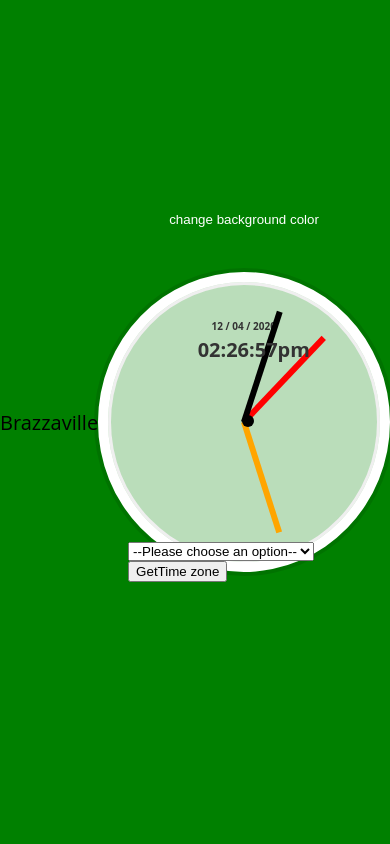
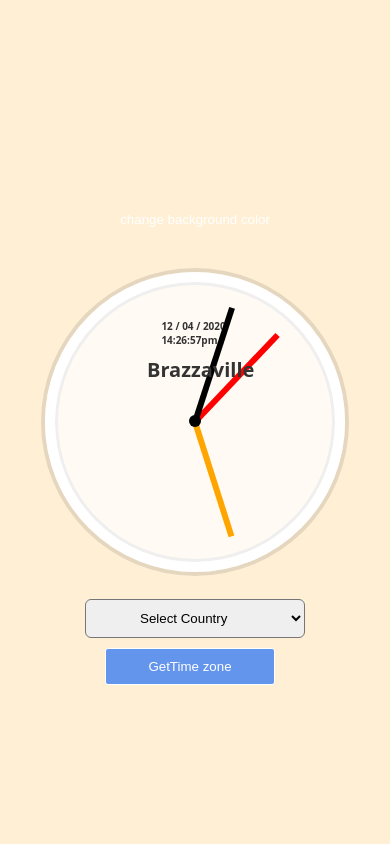
Before and after one commit to wolel/Horologe.index.php, a PHP site: page /?timezone=Brazzaville in a window 390 px wide. Run offline with PHP 8.4, Linux system fonts and the light colour scheme.

Commit message:
horologe: - Random color modify - timezone ok - select timezone ok - responsive ok

```diff
--- a/index.php
+++ b/index.php
@@ -1,16 +1,27 @@
 <meta name="viewport" content="width=device-width" />
 <link rel="stylesheet" href="style.css">
 
+
 <?php
-date_default_timezone_set("Europe/Brussels");
 
-if ($_GET['timezone'] == date_default_timezone_set("Africa/Brazzaville")){
-    date_default_timezone_set("Africa/Brazzaville");
-    echo "<p >". $_GET['timezone']."</p>";
-}elseif ($_GET['timezone']=== date_default_timezone_set('America/Costa_Rica')){
-    date_default_timezone_set('America/Costa_Rica');
-    echo "<p>". $_GET['timezone']."</p>";
+$currentDateTime = '22:15:00';
+$DateTime = date('H:i:s');
+
+function getMyTimeZone(){
+
+    if($_GET['timezone'] === 'Shanghai' ) {
+        date_default_timezone_set("Asia/Shanghai");
+        echo "<p>".$_GET['timezone']."</p>";
+    }elseif($_GET['timezone'] == 'Brazzaville'){
+        date_default_timezone_set("Africa/Brazzaville");
+        echo "<p>".$_GET['timezone']."</p>";
+    }elseif($_GET['timezone'] === 'Brussels'){
+           date_default_timezone_set("Europe/Brussels");
+        echo "<p>".$_GET['timezone']."</p>";
+    }
 }
+
+
 ?>
 
 
@@ -18,8 +29,8 @@ if ($_GET['timezone'] == date_default_timezone_set("Africa/Brazzaville")){
 
 <div class="clock">
     <div class="clock-face">
-        <h1><?php echo date("h:i:sa");?></h1>
-        <h3><?php echo date("d / m / Y");?></h3>
+        <h1><?php echo getMyTimeZone();?></h1>
+        <h3><?php echo date("d / m / Y").'<br>'.date("H:i:sa");?></h3>
         <div class="cercle"></div>
         <div class="needle hour-needle"></div>
         <div class="needle min-needle"></div>
@@ -27,14 +38,15 @@ if ($_GET['timezone'] == date_default_timezone_set("Africa/Brazzaville")){
     </div>
     <button id="btn1" onclick="changeBackgroundColor()">change background color</button>
 
-    <form action="#" method="get">
+    <form action="#" method="GET">
         <select name="timezone" id="timezone">
-            <option value="">--Please choose an option--</option>
-            <option value="Amsterdam">Amsterdam</option>
+            <option value="">Select Country</option>
+            <option value="">--------------</option>
+            <option value="Brussels">Brussels</option>
             <option value="Brazzaville">Brazzaville</option>
-            <option value="Costa_Rica">Costa_Rica</option>
+            <option value="Shanghai">Shanghai</option>
         </select>
-        <button id="btnTimezone">GetTime zone</button>
+        <button>GetTime zone</button>
 
     </form>
 
--- a/style.css
+++ b/style.css
@@ -98,11 +98,38 @@ h1{
     border-style: none;
     border-radius: 5px;
 }
+/*========================FORM===============================*/
+form{
+    position: absolute;
+    display: flex;
+    flex-direction: row;
+    top: 106%;
+    right: 0;
+    left: 75px;
+    margin-bottom: 30px;
+    padding: 20px 30px 20px 30px;
+    background-color: transparent;
+    border: none;
+    color: white;
+    cursor: pointer;
+}
+form button{
+    margin-left: 20px;
+    background-color: cornflowerblue;
+    border-radius: 6px;
+    border: 1px solid white;
+    padding: 10px 30px 10px 30px;
+    color: white;
+    cursor: pointer;
+}
+select {
+    padding: 10px 50px 10px 50px;
+    border-radius: 6px;
+    cursor: pointer;
+}
 /*=====================RESPONSIVE===========================*/
 @media screen and (max-width:736px){
-    body{
-        background-color: green;
-    }
+
     .clock{
         width: 300px;
         height: 300px;
@@ -127,7 +154,24 @@ h1{
     h3{
         font-size: 10px;
     }
+    form{
+        flex-direction: column;
+        right: 0;
+        left: 0;
+    }
+    form button{
+        right: 0;
+        left: 0;
+        margin-top: 10px;
+        border-radius: 3px;
+        width: 170px;
 
+    }
+    select {
+        padding: 10px 50px 10px 50px;
+        border-radius: 6px;
+        cursor: pointer;
+    }
 }
 /*------------------------
 @media screen and (max-width:1024px){
```
